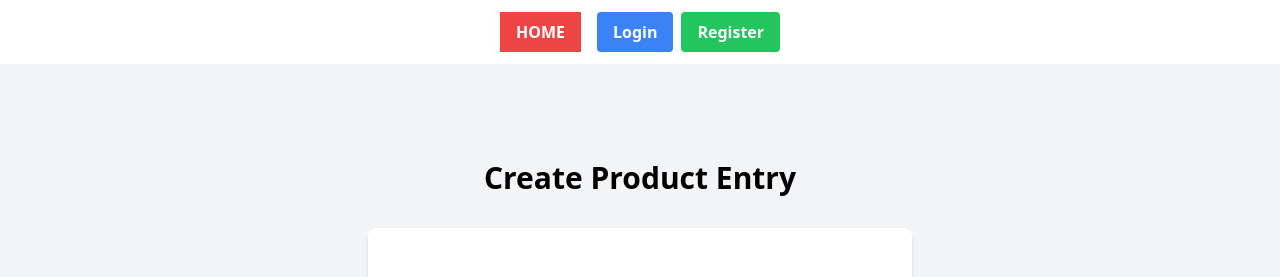
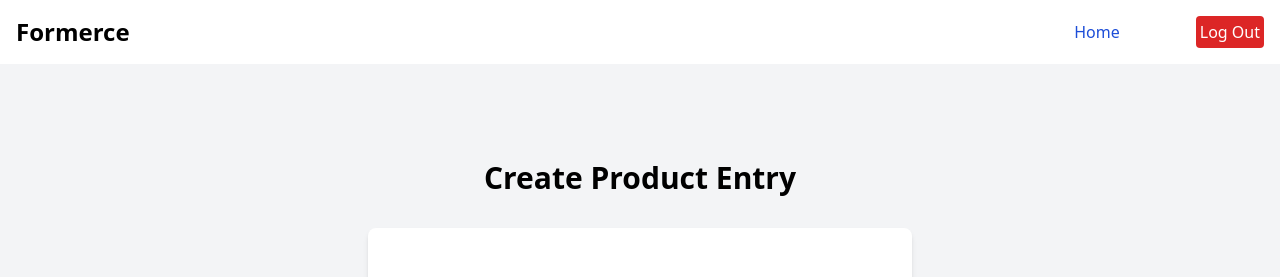
Before and after one commit to WendyFyfo/formerce, a Django app: page /create-product-entry in a window 1280 px wide. Shown: the top 277 px of the page. Run offline with Django 5.2, Linux system fonts and the light colour scheme; some libraries are stand-ins or nearby versions.

Commit message:
change navbar

```diff
--- a/main/templates/main.html
+++ b/main/templates/main.html
@@ -5,7 +5,6 @@
 <title>Formerce</title>
 {% endblock meta %}
 {% block content %}
-{% include 'header.html' %}
 {% include 'navbar.html' %}
 <div class="overflow-x-hidden px-4 md:px-8 pb-8 pt-6 min-h-screen bg-white flex flex-col">
     <div class="px-3 mb-4">
--- a/templates/navbar.html
+++ b/templates/navbar.html
@@ -1,57 +1,28 @@
-<nav class="bg-yellow-600 shadow-lg fixed top-0 left-0 z-40 w-screen"></nav>
-    <div class="max-w-7xl mx-auto px-4 sm:px-6 lg:px-8">
-      <div class="flex items-center justify-between h-16 flex-wrap" >
-        <div class="hidden md:flex justify-between items-center mx-auto">
-          <a href="{% url 'main:show_main' %}" class="text-center bg-red-500 hover:bg-red-600 text-white font-bold py-2 px-4 mr-4 transition duration-300">
-            HOME
-          </a>
-          {% if user.is_authenticated %}
-            <span class="text-black-700 mr-4 font-bold">{{ user.username }}</span>
-            <a href="{% url 'main:logout' %}" class="text-center bg-red-500 hover:bg-red-600 text-white font-bold py-2 px-4 rounded transition duration-300">
-              Logout
-            </a>
-          {% else %}
-            <a href="{% url 'main:login' %}" class="text-center bg-blue-500 hover:bg-blue-600 text-white font-bold py-2 px-4 rounded transition duration-300 mr-2">
-              Login
-            </a>
-            <a href="{% url 'main:register' %}" class="text-center bg-green-500 hover:bg-green-600 text-white font-bold py-2 px-4 rounded transition duration-300">
-              Register
-            </a>
-          {% endif %}
-        </div>
-        <div class="md:hidden flex items-center">
-          <button class="mobile-menu-button">
-            <svg class="w-6 h-6 text-white" fill="none" stroke-linecap="round" stroke-linejoin="round" stroke-width="2" viewBox="0 0 24 24" stroke="currentColor">
-              <path d="M4 6h16M4 12h16M4 18h16"></path>
-            </svg>
-          </button>
-        </div>
-      </div>
+
+
+<nav class="bg-white border-gray-200 dark:bg-gray-900">
+  <div class="max-w-screen-xl flex flex-wrap items-center justify-between mx-auto p-4">
+    <a href="main:show_main" class="flex items-center space-x-3 rtl:space-x-reverse">
+        <span class="self-center text-2xl font-semibold whitespace-nowrap dark:text-white">Formerce</span>
+    </a>
+    <button data-collapse-toggle="navbar-default" type="button" class="inline-flex items-center p-2 w-10 h-10 justify-center text-sm text-gray-500 rounded-lg md:hidden hover:bg-gray-100 focus:outline-none focus:ring-2 focus:ring-gray-200 dark:text-gray-400 dark:hover:bg-gray-700 dark:focus:ring-gray-600" aria-controls="navbar-default" aria-expanded="false">
+        <span class="sr-only">Open main menu</span>
+        <svg class="w-5 h-5" aria-hidden="true" xmlns="http://www.w3.org/2000/svg" fill="none" viewBox="0 0 17 14">
+            <path stroke="currentColor" stroke-linecap="round" stroke-linejoin="round" stroke-width="2" d="M1 1h15M1 7h15M1 13h15"/>
+        </svg>
+    </button>
+    <div class="hidden w-full md:block md:w-auto" id="navbar-default">
+      <ul class="font-medium flex flex-col p-4 md:p-0 mt-4 border border-gray-100 rounded-lg bg-gray-50 md:flex-row md:space-x-8 rtl:space-x-reverse md:mt-0 md:border-0 md:bg-white dark:bg-gray-800 md:dark:bg-gray-900 dark:border-gray-700">
+        <li>
+          <a href="{% url 'main:show_main' %}" class="block py-2 px-3 text-white bg-blue-700 rounded md:bg-transparent md:text-blue-700 md:p-0 dark:text-white md:dark:text-blue-500 md:p-1" aria-current="page">Home</a>
+        </li>
+        <li>
+          <a href="#" class="block py-2 px-3 text-gray-900 rounded hover:bg-gray-100 md:hover:bg-transparent md:border-0 md:hover:text-blue-700 md:p-0 dark:text-white md:dark:hover:text-blue-500 dark:hover:bg-gray-700 dark:hover:text-white md:dark:hover:bg-transparent md:p-1">{{user.username}}</a>
+        </li>
+        <li>
+          <a href="{% url 'main:logout' %}" class="block py-2 px-3 text-gray-900 rounded hover:bg-red-100 md:hover:bg-red-700 md:border-0 md:hover:text-blue-700 md:p-0 text-white md:hover:text-blue-500 hover:bg-red-700 dark:hover:text-white md:hover:bg-red-700 md:p-1 md:bg-red-600">Log Out</a>
+        </li>
+      </ul>
     </div>
-    <!-- Mobile menu -->
-    <div class="mobile-menu hidden md:hidden  px-4 w-full md:max-w-full">
-      <div class="pt-2 pb-3 space-y-1 mx-auto">
-        {% if user.is_authenticated %}
-          <span class="block text-black px-3 py-2 font-bold">{{ user.username }}</span>
-          <a href="{% url 'main:logout' %}" class="block text-center bg-red-500 hover:bg-red-600 text-white font-bold py-2 px-4 rounded transition duration-300">
-            Logout
-          </a>
-        {% else %}
-          <a href="{% url 'main:login' %}" class="block text-center bg-blue-500 hover:bg-blue-600 text-white font-bold py-2 px-4 rounded transition duration-300 mb-2">
-            Login
-          </a>
-          <a href="{% url 'main:register' %}" class="block text-center bg-green-500 hover:bg-green-600 text-white font-bold py-2 px-4 rounded transition duration-300">
-            Register
-          </a>
-        {% endif %}
-      </div>
-    </div>
-    <script>
-      const btn = document.querySelector("button.mobile-menu-button");
-      const menu = document.querySelector(".mobile-menu");
-
-      btn.addEventListener("click", () => {
-        menu.classList.toggle("hidden");
-      });
-    </script>
-  </nav>
+  </div>
+</nav>
```
